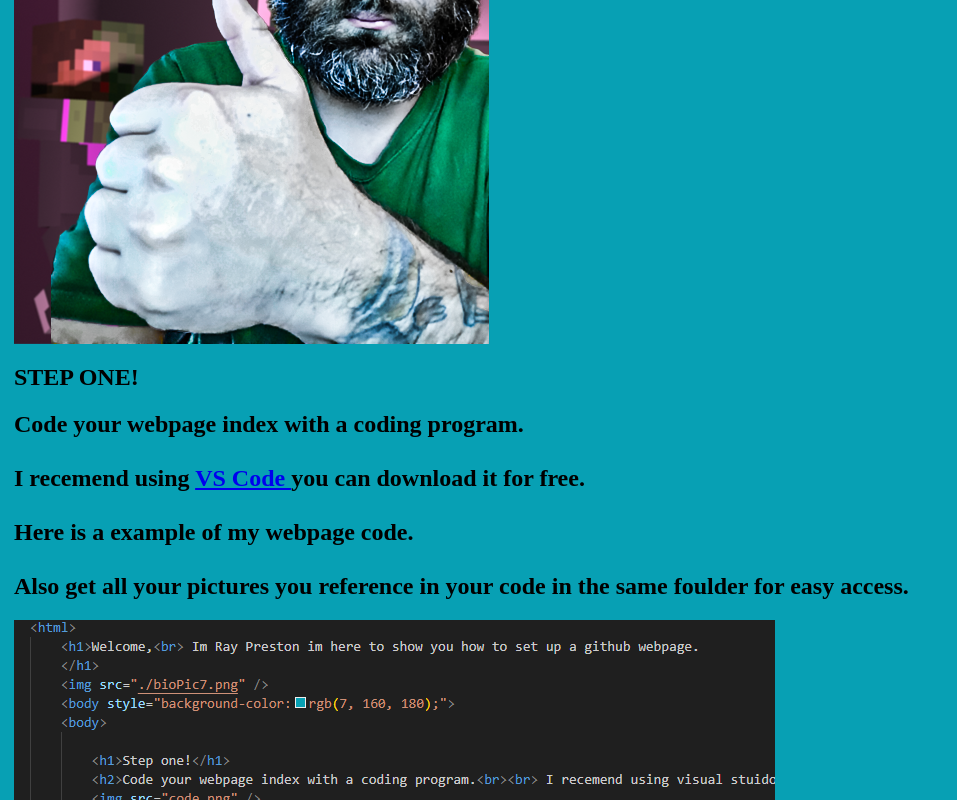
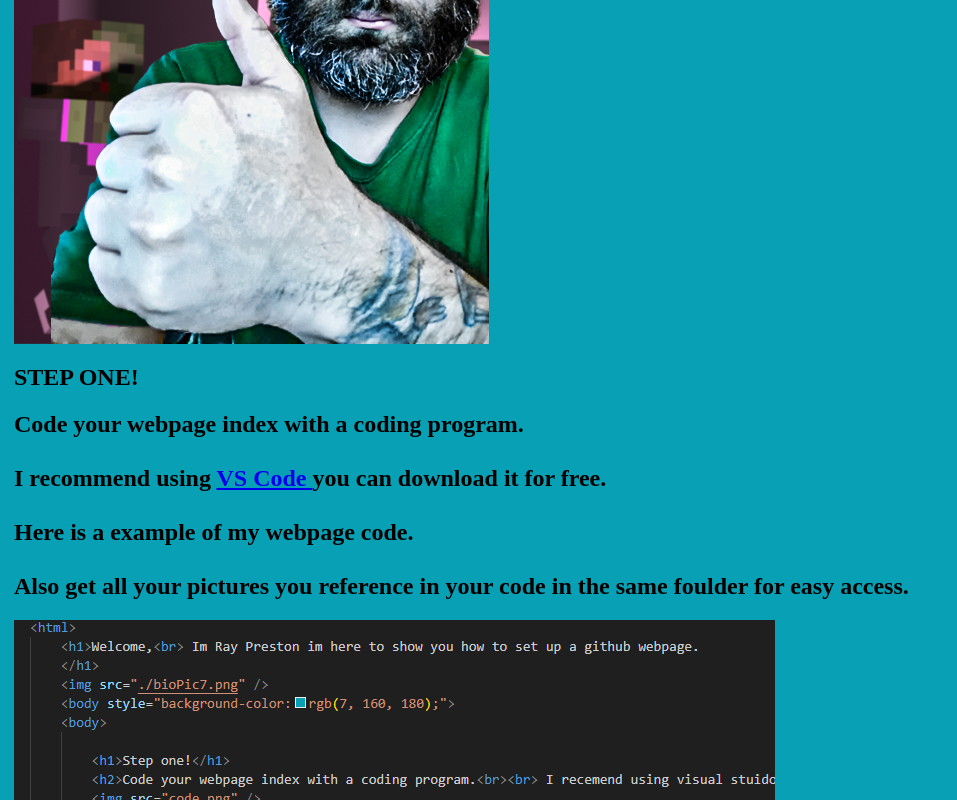
Before and after one commit to zombieclinic/zombieclinic.github.io, a plain HTML site: page index.html in a window 1280 px wide. Shown: the part 405-1205 px from the top of the page, without its empty margins (0-957 px from the left). Drawn offline with Linux system fonts and the light colour scheme.

Commit message:
fixed spelling and formating issues

```diff
--- a/index.html
+++ b/index.html
@@ -6,7 +6,7 @@
     <body>
 
         <h2>STEP ONE!</h2>
-        <h2>Code your webpage index with a coding program.<br /><br /> I recemend using <a href="https://code.visualstudio.com/download" > VS Code </a> you can download it for free.<br /><br />Here is a example of my webpage code.<br><br>Also get all your pictures you reference in your code in the same foulder for easy access.</h2>
+        <h2>Code your webpage index with a coding program.<br /><br /> I recommend using <a href="https://code.visualstudio.com/download" > VS Code </a> you can download it for free.<br /><br />Here is a example of my webpage code.<br><br>Also get all your pictures you reference in your code in the same foulder for easy access.</h2>
         <img src="code.png" />
         <img src="allfoulders.png" />
         <h2>STEP TWO!</h2>
```
